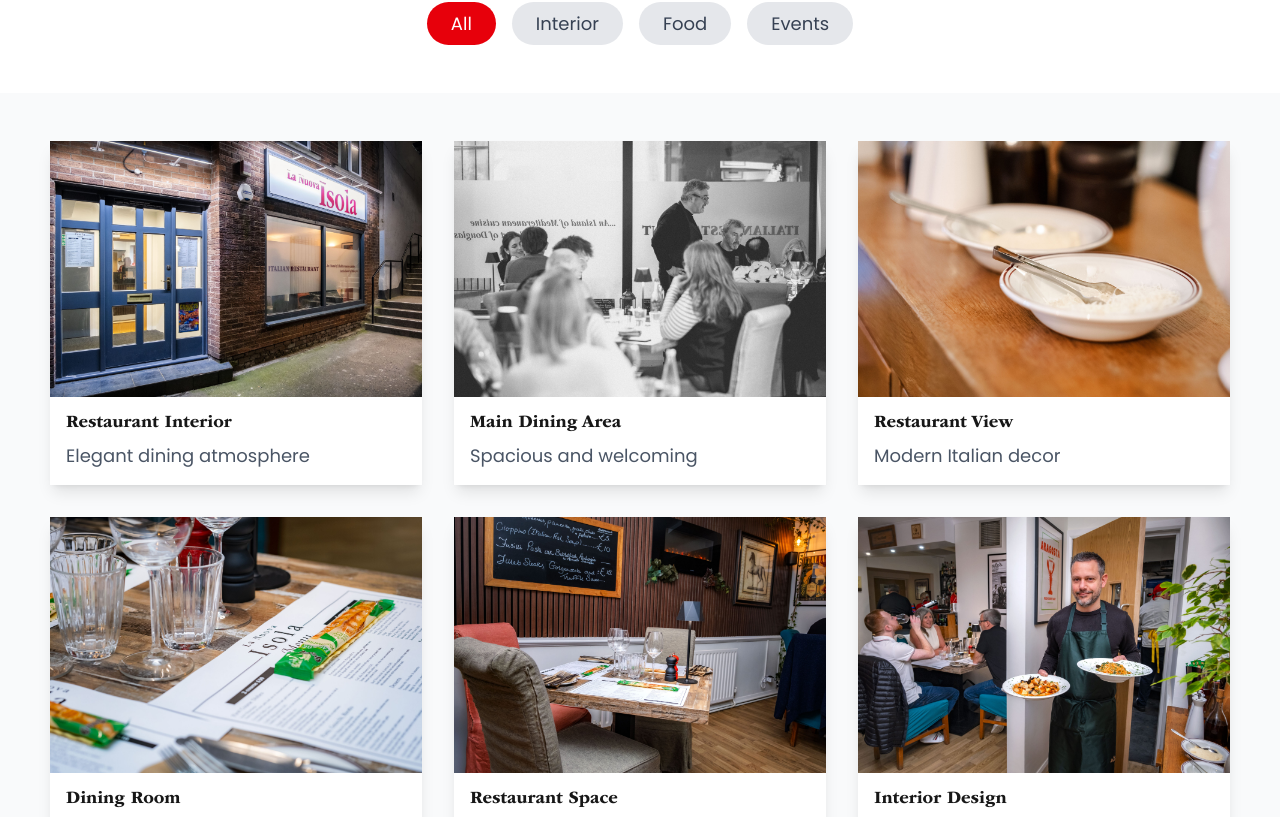
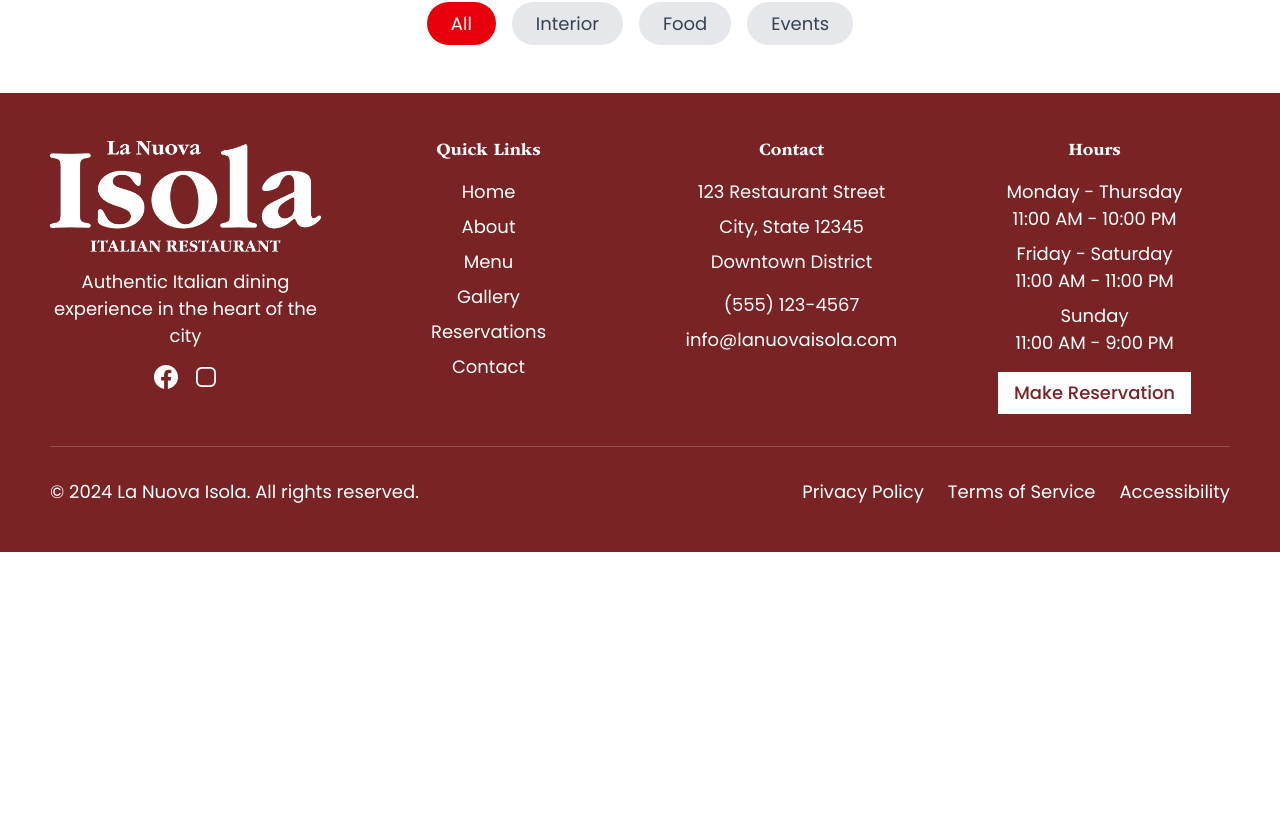
Before and after one commit to LYNKSPortal/la-nuova-isola-iom, a Next.js app: page /gallery in a window 1280 px wide. Shown: the part 583-1400 px from the top of the page. After the commit the page ends 1135 px from the top, so only its background shows below. Built offline with nearby package versions, Linux system fonts and the light colour scheme.

Commit message:
Remove gallery section - images not loading properly

```diff
--- a/src/app/gallery/page.tsx
+++ b/src/app/gallery/page.tsx
@@ -406,26 +406,6 @@ export default function Gallery() {
         </div>
       </section>
 
-      {/* Gallery Grid */}
-      <section className="py-12 bg-gray-50">
-        <div className="px-[20px] sm:px-[20px] md:px-[50px] lg:px-[50px] xl:px-[50px]">
-          <div className="grid grid-cols-1 md:grid-cols-2 lg:grid-cols-3 gap-8">
-            {galleryImages.map((image) => (
-              <div key={image.id} className="bg-white shadow-lg">
-                <img
-                  src={image.src}
-                  alt={image.title}
-                  className="w-full h-64 object-cover"
-                />
-                <div className="p-4">
-                  <h3 className="text-lg font-semibold mb-2">{image.title}</h3>
-                  <p className="text-sm text-gray-600">{image.description}</p>
-                </div>
-              </div>
-            ))}
-          </div>
-        </div>
-      </section>
 
 
       <Footer />
```
